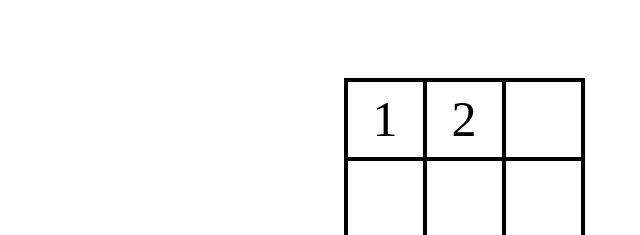
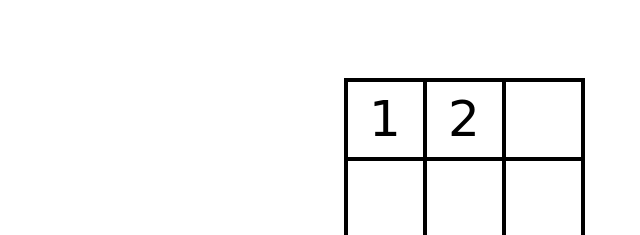
Before and after one commit to emnabs24/tic-tac-toe, a plain HTML site: page index.html in a window 1280 px wide. Shown: the top 235 px of the page, 182-822 px from the left. Drawn offline with Linux system fonts and the light colour scheme.

Commit message:
I changed my font family and font size

```diff
--- a/style.css
+++ b/style.css
@@ -6,6 +6,8 @@
     line-height: 75px;
     font-size: 50px;
     text-align: center;
+    font-family: cursive;
+    cursor: pointer;
 }
 
 #cellContainer{
```
